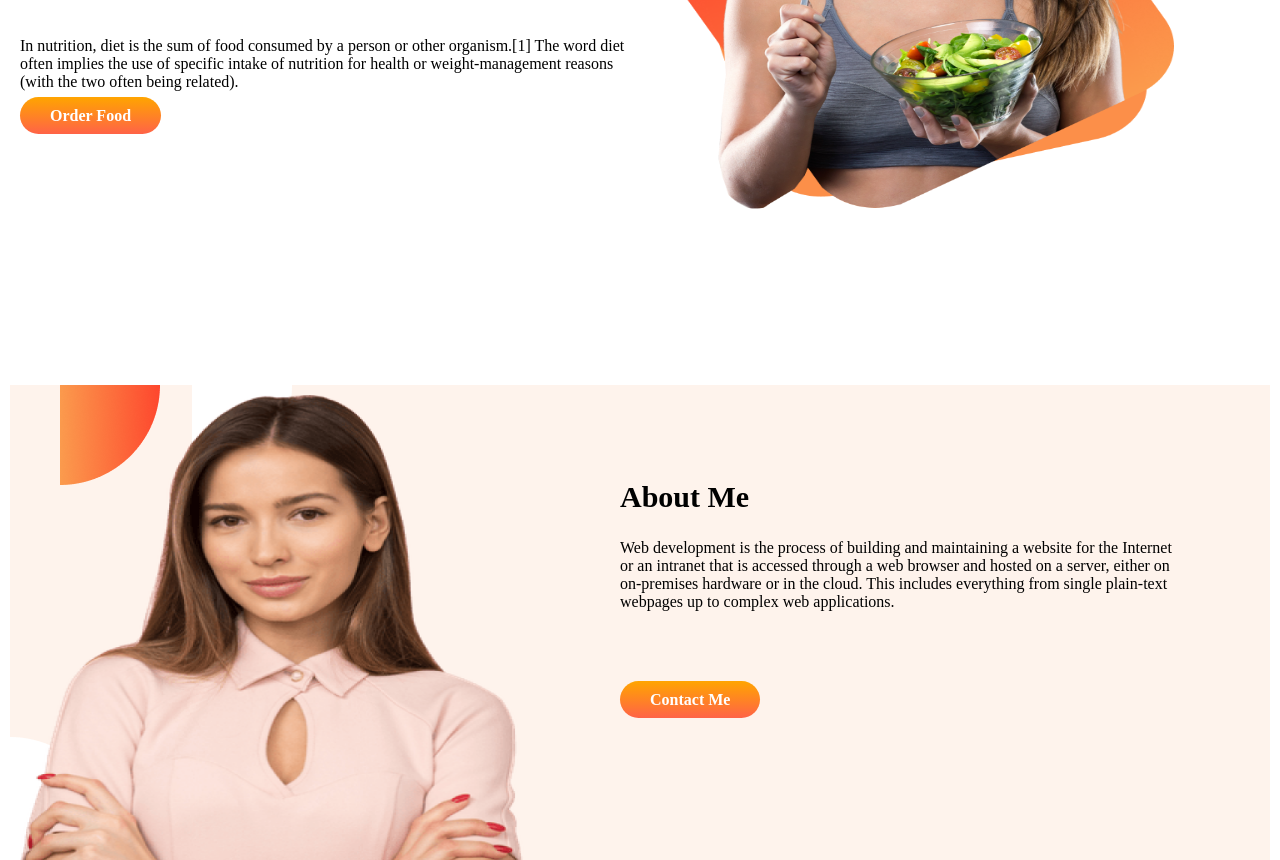
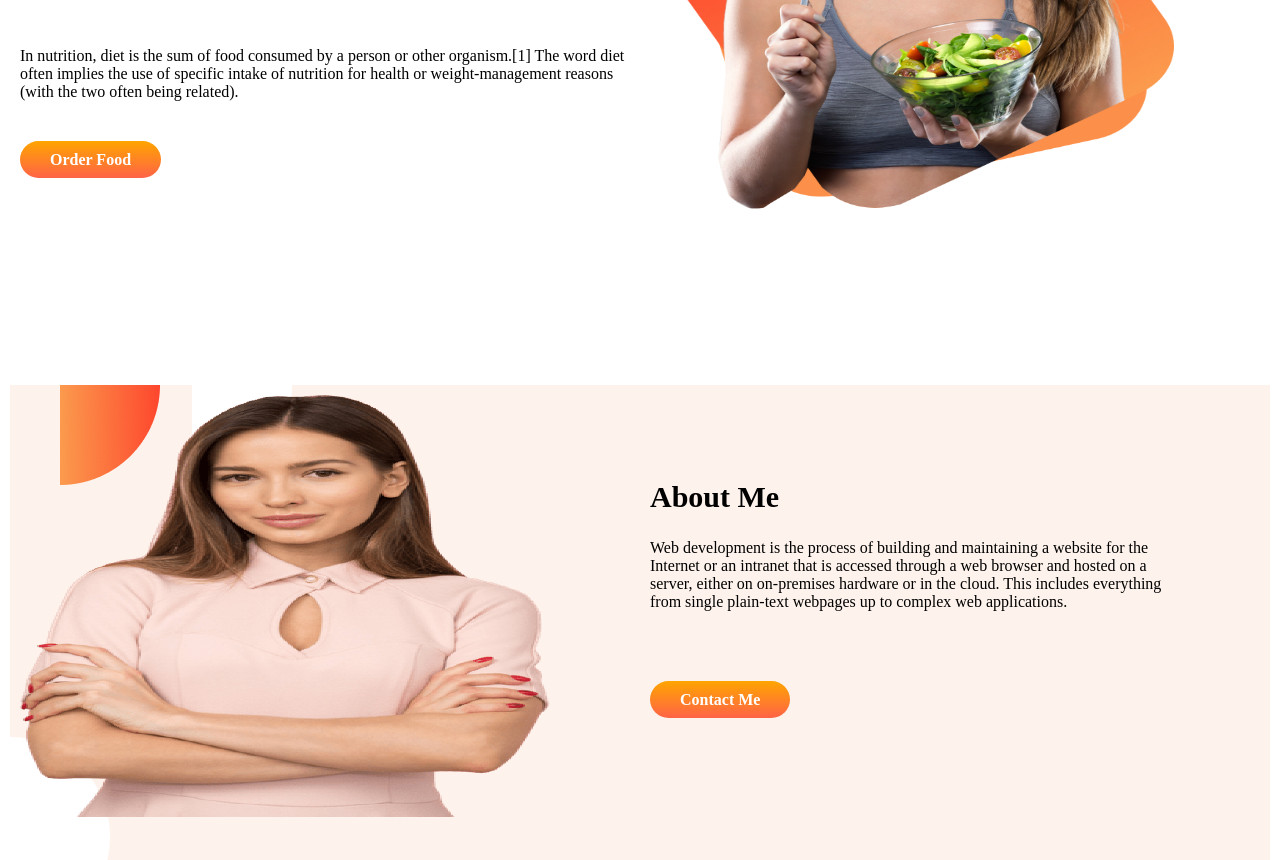
Before and after one commit to mahfujur-shohan/food-network, a plain HTML site: page index.html in a window 1280 px wide. Shown: the part 292-1152 px from the top of the page. Drawn offline with Linux system fonts and the light colour scheme.

Commit message:
second part edited

```diff
--- a/index.html
+++ b/index.html
@@ -22,12 +22,12 @@
                 Food</a>
         </div>
         <div class="half-width right-part">
-            <img src="images/one.png" alt="">
+            <img id="img-edit1" src="images/one.png" alt="">
         </div>
     </section>
     <section class="diet bg-img">
         <div class="half-width left-part2">
-            <img src="images/two.png" alt="">
+            <img id="img-edit2" src="images/two.png" alt="">
         </div>
         <div class="half-width right-part2">
             <h1>About Me</h1>
--- a/style.css
+++ b/style.css
@@ -21,9 +21,13 @@
 h2{
     font-size: 30px;
 }
-.half-width img{
+#img-edit1{
     width: 90%;
     height: 80%;
+}
+#img-edit2{
+    width: 100%;
+    height: 50%;
 }
 .left-part{
     margin-top: 100px;
@@ -40,6 +44,7 @@ h2{
 .right-part2{
     margin-top: 70px;
     margin-right: 70px;
+    margin-left: 70px;
     padding-left: 20px;
     padding-right: 20px;
     padding-bottom: 20px;
@@ -50,3 +55,6 @@ h2{
 .right-part2 p{
     margin-bottom: 80px;
 }
+.left-part p{
+    margin-bottom: 50px;
+}
```
